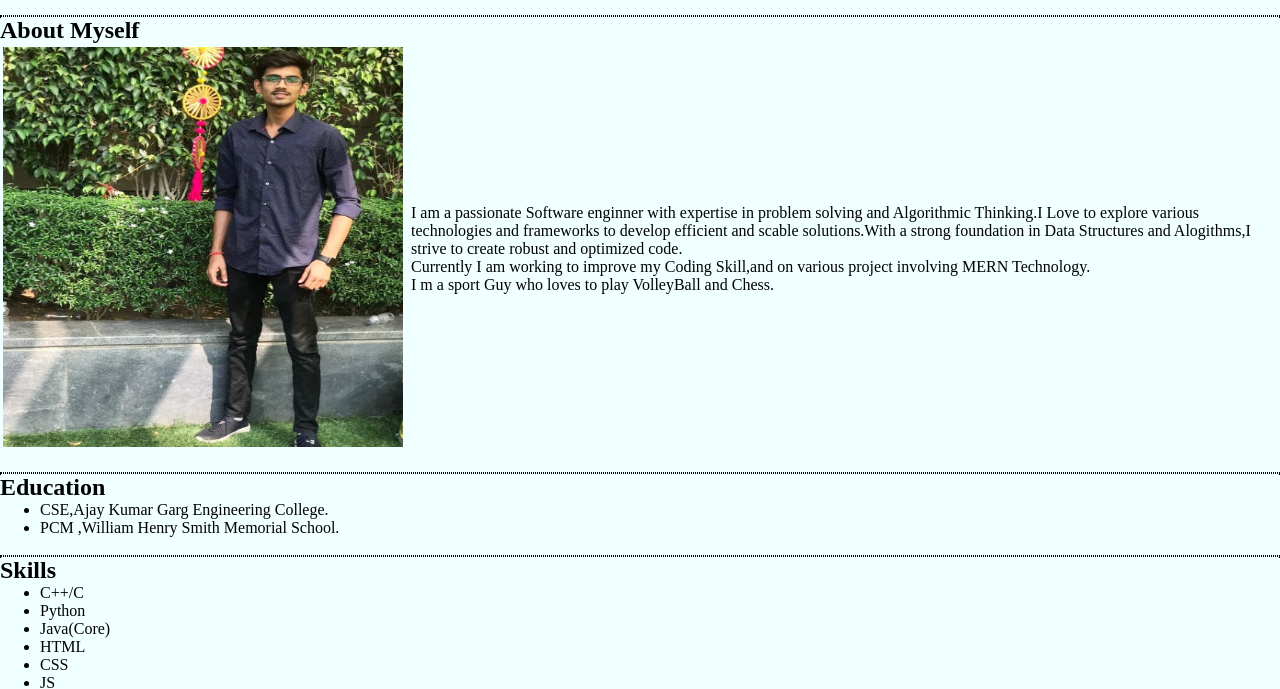
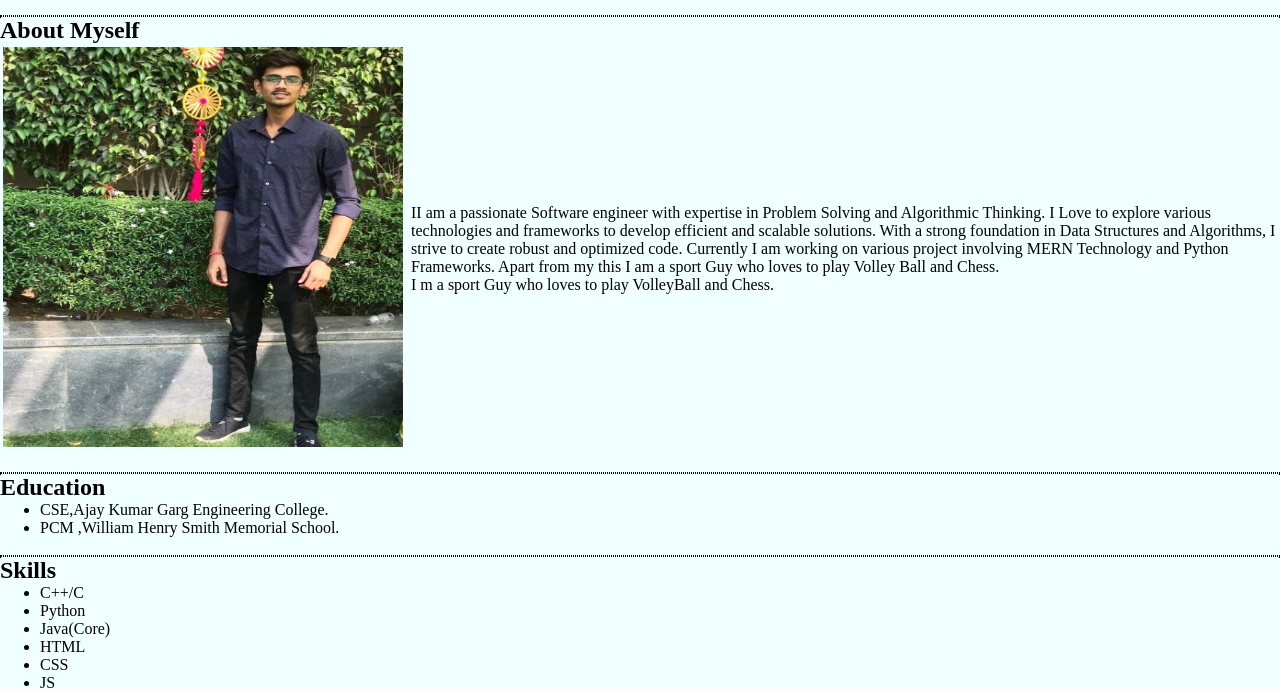
Before and after one commit to Nikhil-Jaiz/Resume, a plain HTML site: page index.html in a window 1280 px wide. Shown: the part 112-801 px from the top of the page. Drawn offline with Linux system fonts and the light colour scheme.

Commit message:
Update index.html

```diff
--- a/index.html
+++ b/index.html
@@ -25,11 +25,10 @@
             <table>
                 <tr>
                     <td><img src="./Img/2.jpg" alt="Profile Pic" height="400px" width="400px"></td>
-                    <td><td>I am a passionate Software enginner with expertise in problem solving and Algorithmic Thinking.I Love to explore various technologies
-                        and frameworks to develop efficient and scable solutions.With a strong foundation in Data Structures and Alogithms,I strive to create
-                        robust and optimized code.
-                        <br>
-                        Currently I am working to improve my Coding Skill,and  on various project involving MERN Technology.
+                    <td><td>II am a passionate Software engineer with expertise in Problem Solving and Algorithmic Thinking. I Love to explore various technologies and frameworks to develop efficient and scalable solutions. With a strong foundation in Data Structures and Algorithms, I strive to create robust and optimized code.
+Currently I am working on various project involving MERN Technology and Python Frameworks.
+
+Apart from my this I am a sport Guy who loves to play Volley Ball and Chess.
                         <br>
                         I m a sport Guy who loves to play VolleyBall and Chess.
                     </td>
```
